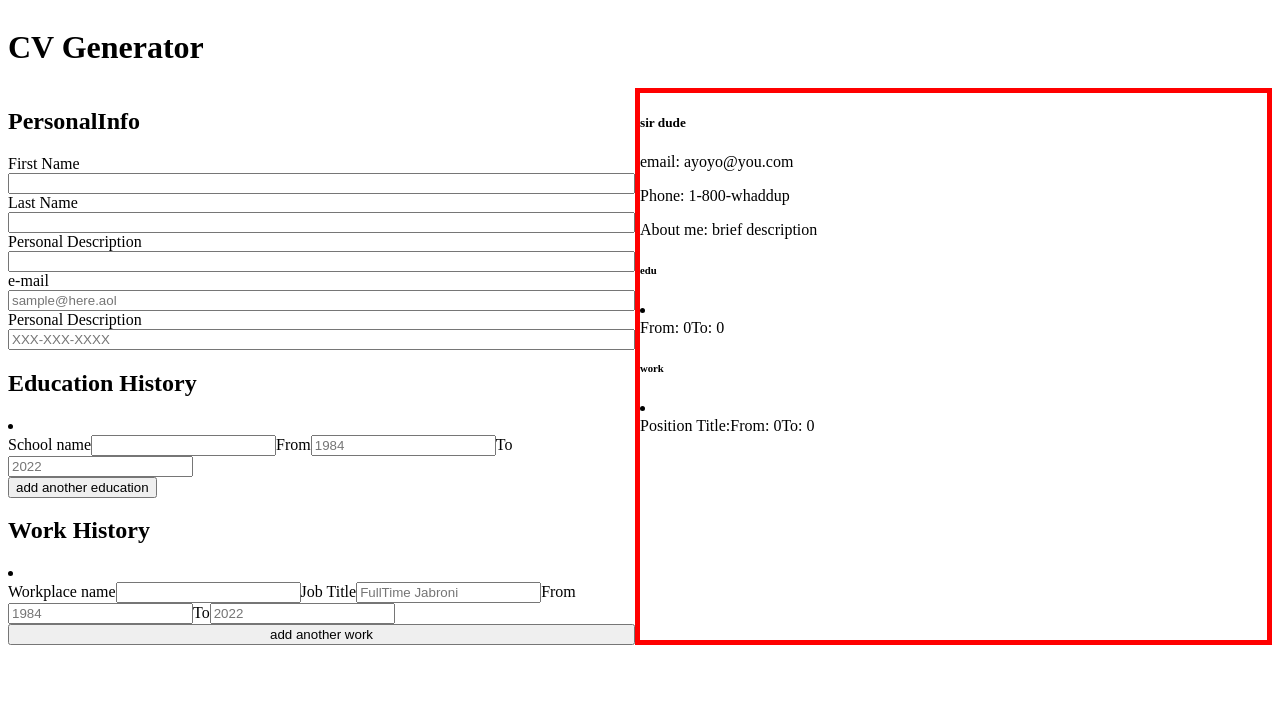
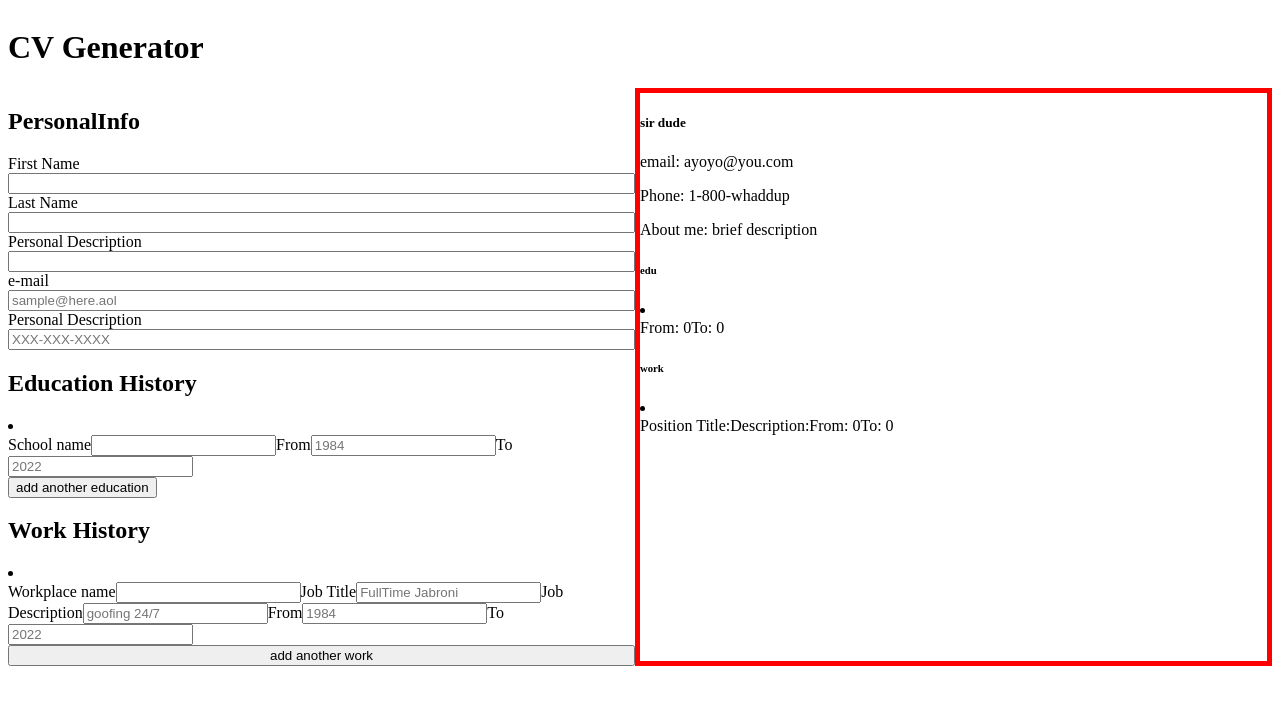
Before and after one commit to daygoDao/cv-project, a React (Create React App) app: page / in a window 1280 px wide. Shown: the top 704 px of the page. Built offline with nearby package versions, Linux system fonts and the light colour scheme.

Commit message:
added job description to work obj state

```diff
--- a/src/App.js
+++ b/src/App.js
@@ -72,12 +72,13 @@ const App = () => {
   // work array state
   const [work, setWork] = useState([
     {
-      workplace: '',
-      workTitle: '',
+      workplace: "",
+      workTitle: "",
+      workDesc: "",
       fromYear: 0,
       toYear: 0,
-    }
-  ])
+    },
+  ]);
 
   return (
     <div className="App">
--- a/src/components/Preview.js
+++ b/src/components/Preview.js
@@ -32,6 +32,7 @@ const Preview = (prop) => {
       <div>
         <span>{work.workplace}</span>
         <span>Position Title:{work.workTitle}</span>
+        <span>Description:{work.workDesc}</span>
         <span>From: {work.fromYear}</span>
         <span>To: {work.toYear}</span>
       </div>
--- a/src/components/WorkHistory.js
+++ b/src/components/WorkHistory.js
@@ -4,6 +4,7 @@ const WorkHistory = (prop) => {
   const baseWorkObj = {
     workplace: "",
     workTitle: "",
+    workDesc: "",
     fromYear: 0,
     toYear: 0,
   };
@@ -28,6 +29,14 @@ const WorkHistory = (prop) => {
     prop.setWork((prevState) => {
       let temp = [...prevState];
       temp[findIndex(e)].workTitle = e.target.value;
+      return temp;
+    });
+  };
+
+  const updateWorkDesc = (e) => {
+    prop.setWork((prevState) => {
+      let temp = [...prevState];
+      temp[findIndex(e)].workDesc = e.target.value;
       return temp;
     });
   };
@@ -75,6 +84,15 @@ const WorkHistory = (prop) => {
         onChange={updateWorkTitle}
       />
 
+      <label htmlFor="workPosition">Job Description</label>
+      <input
+        type="text"
+        name="workDesc"
+        id="workDesc"
+        placeholder="goofing 24/7"
+        onChange={updateWorkDesc}
+      />
+
       <label htmlFor="workFrom">From</label>
       <input
         type="number"
```
Also changed, not shown: 1 other file (tests, documents, lock files or other folders).
